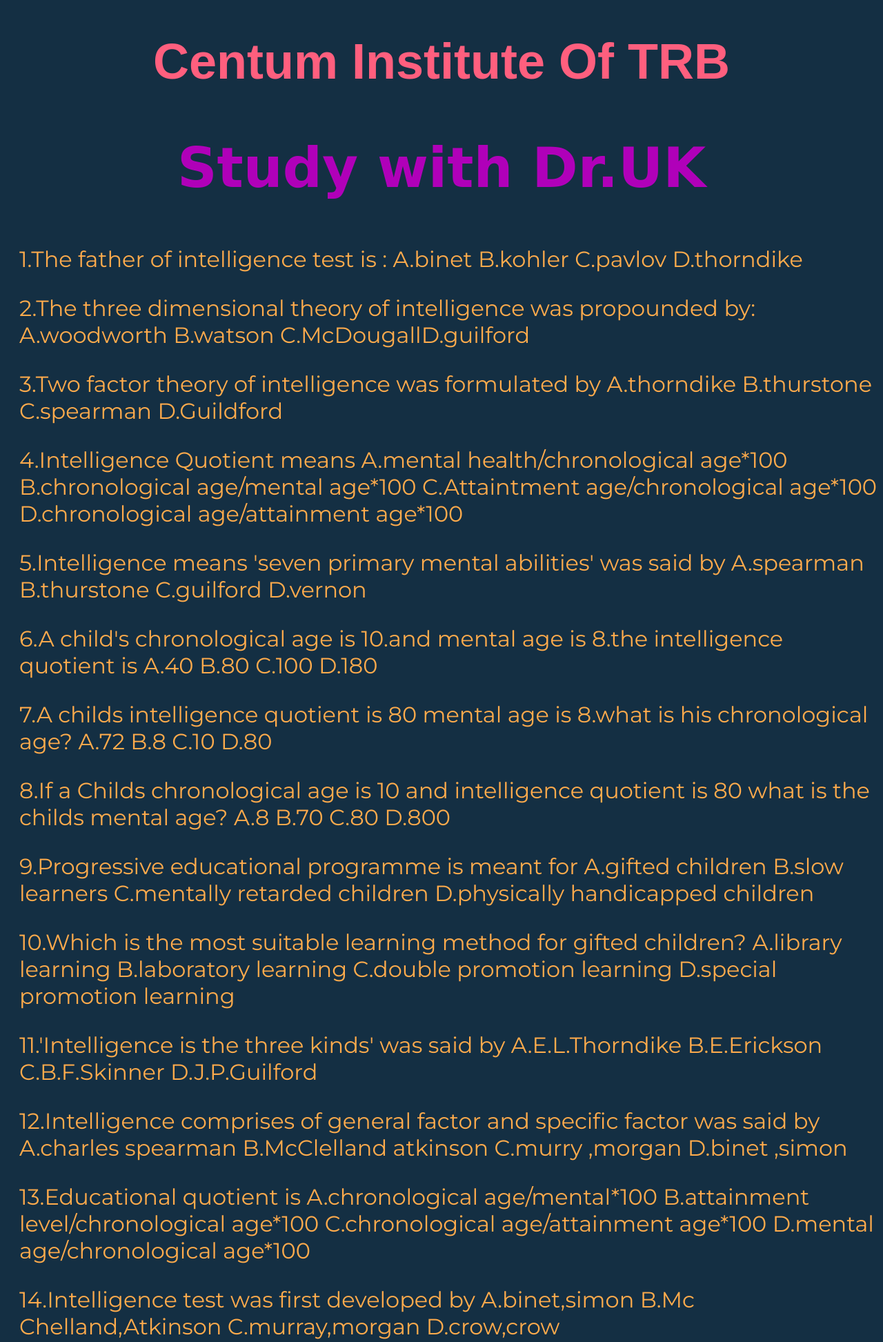
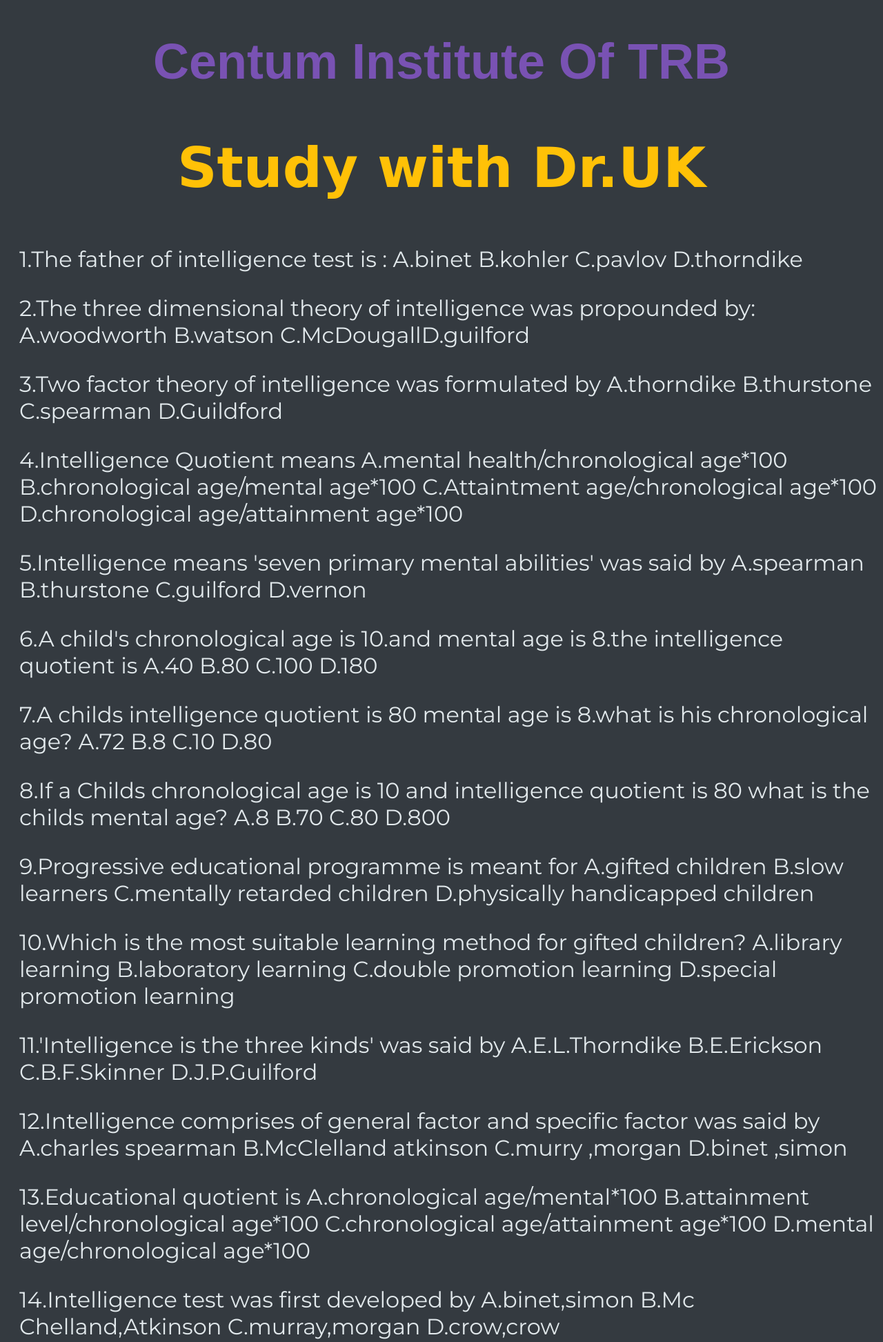
Before and after one commit to neetbio/Online_Test, a Flask app: page / in a window 1280 px wide. Shown: the top 1945 px of the page at 69% size. Run offline with Flask 2, Linux system fonts and the light colour scheme; some web fonts are replaced.

Commit message:
changed colors

```diff
--- a/static/css/styles.css
+++ b/static/css/styles.css
@@ -4,24 +4,24 @@
 }
 
 body{
-background-color:#142F43;
+background-color:#343A40;
 
 }
 h1{
-color : #FF5F7E;
+color : #7952B3;
 font-size : 4.5rem;
 text-align:center;
 font-family: 'Shippori Antique B1', sans-serif;
 }
 h2{
-color: #B000B9;
+color: #FFC107;
 font-size : 5rem;
 text-align:center;
 font-family: 'Estonia', cursive;
 }
 p{
 padding-left:20px;
-color : #FFAB4C;
+color : #E1E8EB;
 font-size : 2rem;
 text-align: left;
 font-family: 'Montserrat', sans-serif;
```
